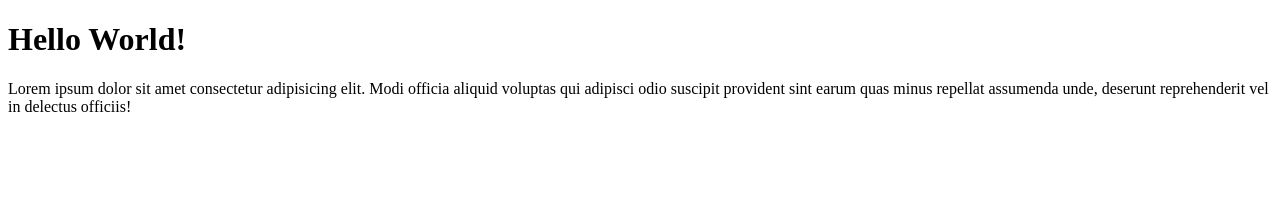
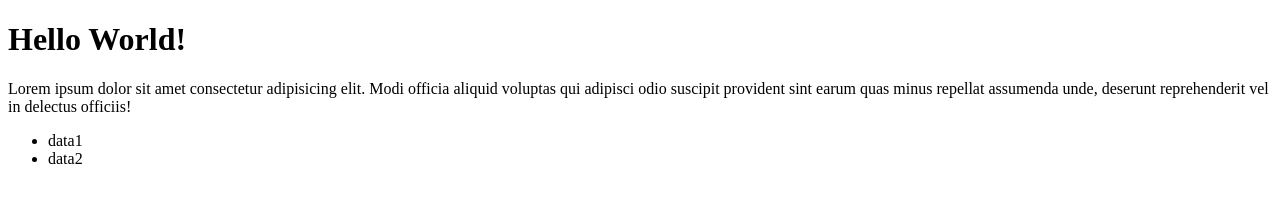
Before and after one commit to dyanahadiansyah/wpu-git-test2, a plain HTML site: page index.html in a window 1280 px wide. Drawn offline with Linux system fonts and the light colour scheme.

Commit message:
menambahkan list

```diff
--- a/index.html
+++ b/index.html
@@ -8,5 +8,9 @@
 <body>
     <h1>Hello World!</h1>
     <p>Lorem ipsum dolor sit amet consectetur adipisicing elit. Modi officia aliquid voluptas qui adipisci odio suscipit provident sint earum quas minus repellat assumenda unde, deserunt reprehenderit vel in delectus officiis!</p>
+    <ul>
+        <li>data1</li>
+        <li>data2</li>
+    </ul>
 </body>
 </html>
```
